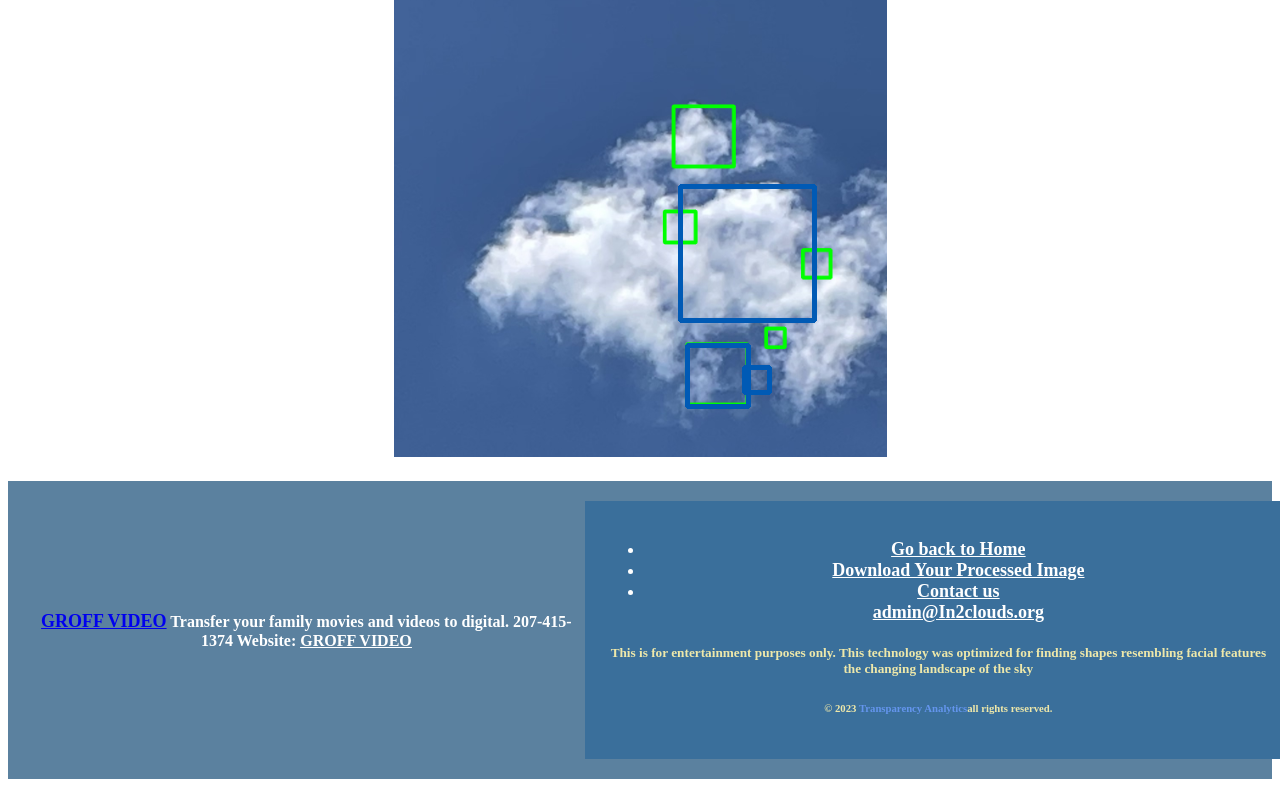
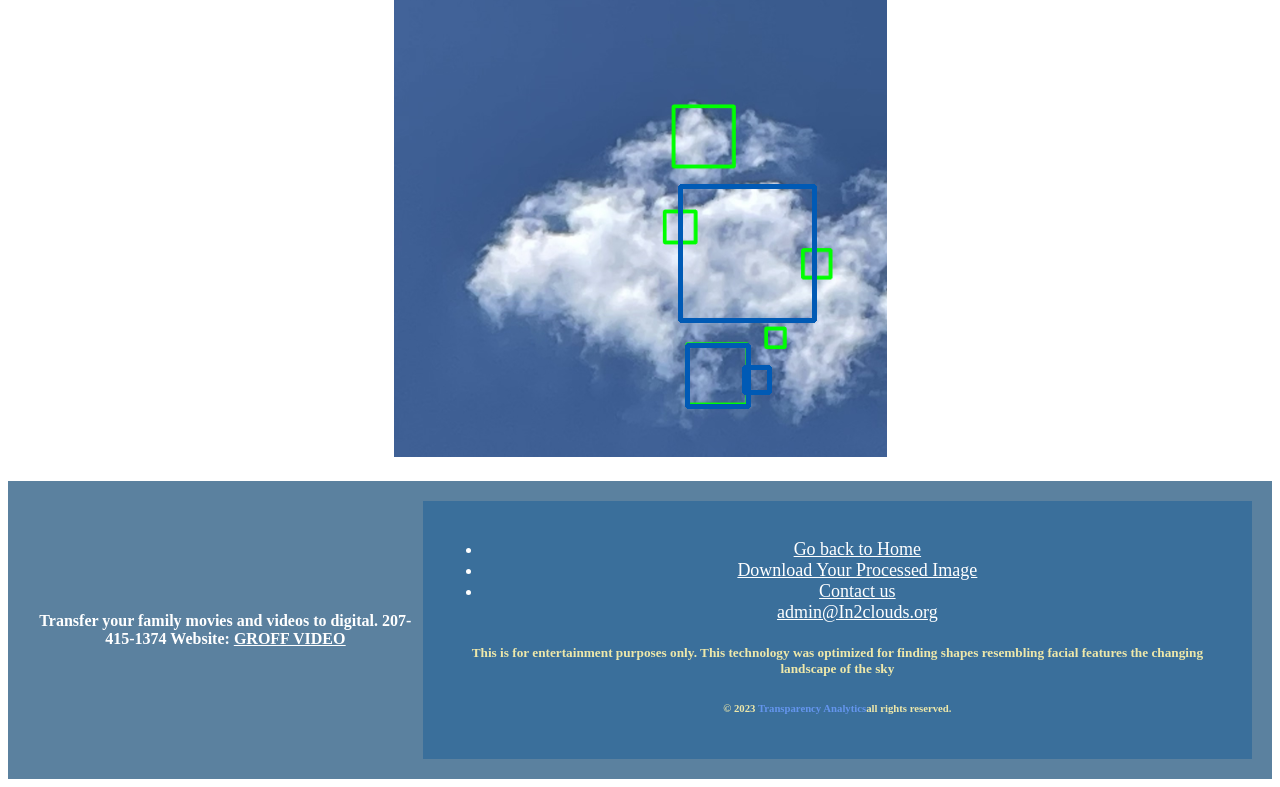
Before and after one commit to DGTBMB/Apparences, a Flask app: page /displaycloud in a window 1280 px wide. Shown: the part 209-996 px from the top of the page. Run offline with Flask 2, Linux system fonts and the light colour scheme.

Commit message:
Update displaycloud.html

```diff
--- a/templates/displaycloud.html
+++ b/templates/displaycloud.html
@@ -104,10 +104,9 @@
 
      <div class ="groffcontainer">
         <div class="header-text">
-             <span style="color: white; font-size: 18px"><strong><a href="http://www.groffvideo.com/transfer-media.html" target="_blank">GROFF VIDEO</a></span>
-                <span style="color: black font-size: 18px"><strong>Transfer your family movies and videos to digital. 207-415-1374   Website: <u><a style="color: white" href="http://www.groffvideo.com/transfer-media.html" target="_blank">GROFF VIDEO</a></u></strong></span>
+                <span style="color: black font-size: 24px"><strong>Transfer your family movies and videos to digital. 207-415-1374   Website: <u><a style="color: white" href="http://www.groffvideo.com/transfer-media.html" target="_blank">GROFF VIDEO</a></u></strong></span>
+        </div>
 
-    </div>
 
 
     <footer class="footer">
```
